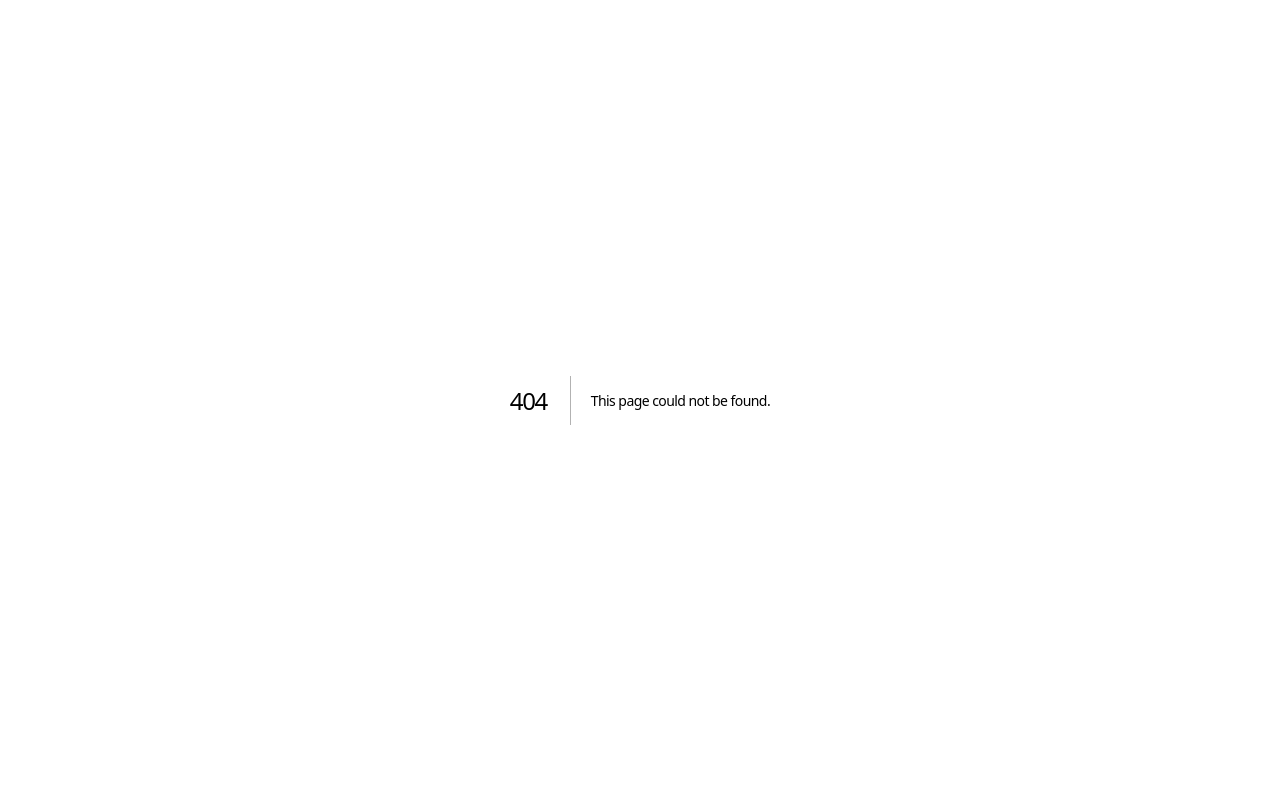
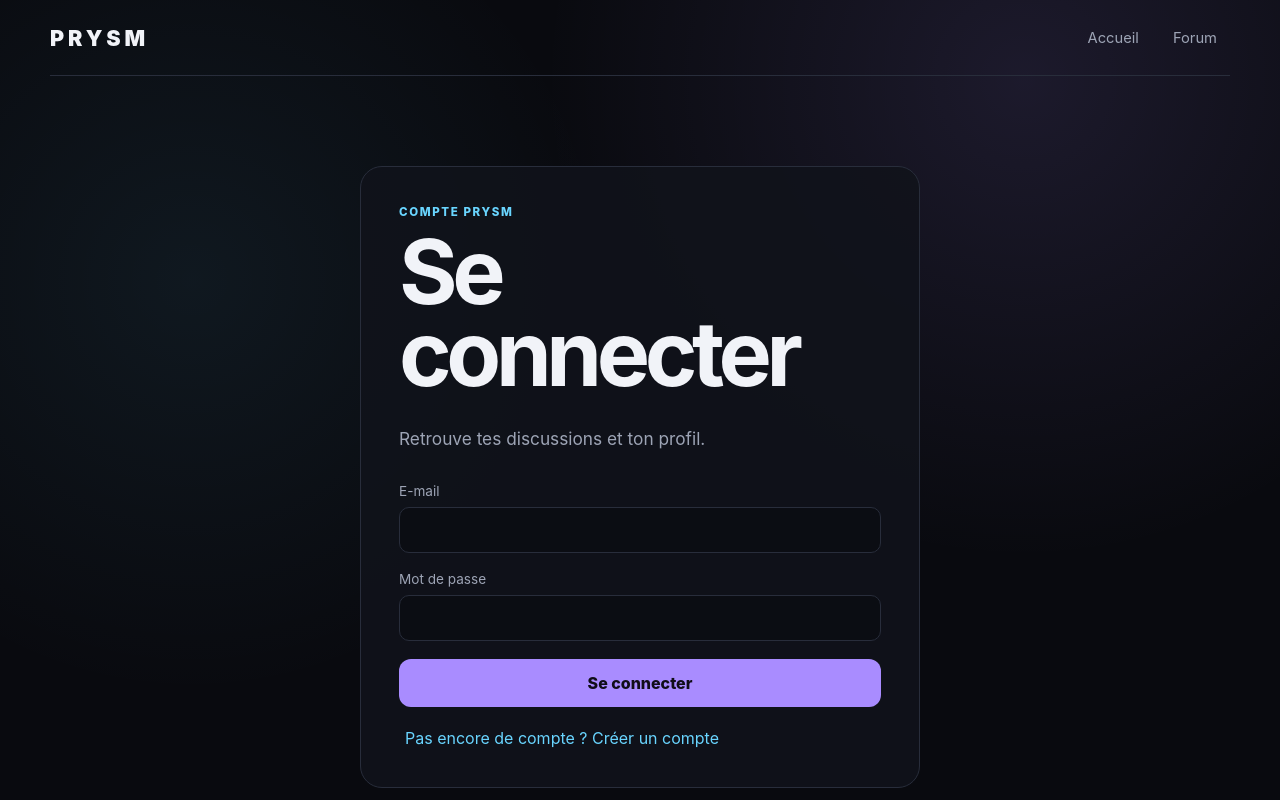
Before and after one commit to LadyOoscar/Prysm-forum, a Next.js app: page /auth in a window 1280 px wide. Before the commit this address had no page. Built offline with nearby package versions, Linux system fonts and the light colour scheme; no server answers.

Commit message:
Add Supabase authentication and profiles

```diff
--- /dev/null
+++ b/app/auth/page.tsx
@@ -0,0 +1,44 @@
+"use client";
+
+import { FormEvent, useState } from "react";
+import Link from "next/link";
+import { createSupabaseBrowser } from "../../lib/supabase-browser";
+
+export default function AuthPage() {
+  const supabase = createSupabaseBrowser();
+  const [mode, setMode] = useState<"login"|"signup">("login");
+  const [email,setEmail]=useState("");
+  const [password,setPassword]=useState("");
+  const [username,setUsername]=useState("");
+  const [message,setMessage]=useState("");
+  const [loading,setLoading]=useState(false);
+
+  async function submit(e:FormEvent){
+    e.preventDefault(); setLoading(true); setMessage("");
+    if(mode==="signup"){
+      const {error}=await supabase.auth.signUp({email,password,options:{data:{username,display_name:username}}});
+      setMessage(error ? error.message : "Compte créé. Vérifie ton e-mail si la confirmation est activée.");
+    } else {
+      const {error}=await supabase.auth.signInWithPassword({email,password});
+      if(error) setMessage(error.message); else window.location.href="/profil";
+    }
+    setLoading(false);
+  }
+
+  return <main className="shell auth-shell">
+    <header className="topbar"><Link className="brand" href="/">PRYSM</Link><nav><Link href="/">Accueil</Link><Link href="/forum">Forum</Link></nav></header>
+    <section className="auth-card">
+      <p className="eyebrow">Compte PRYSM</p>
+      <h1>{mode==="login"?"Se connecter":"Créer un compte"}</h1>
+      <p className="lead">{mode==="login"?"Retrouve tes discussions et ton profil.":"Rejoins la communauté et participe aux discussions."}</p>
+      <form onSubmit={submit}>
+        {mode==="signup" && <label>Pseudo<input required minLength={2} maxLength={32} value={username} onChange={e=>setUsername(e.target.value)} /></label>}
+        <label>E-mail<input required type="email" value={email} onChange={e=>setEmail(e.target.value)} /></label>
+        <label>Mot de passe<input required minLength={8} type="password" value={password} onChange={e=>setPassword(e.target.value)} /></label>
+        <button className="button primary" disabled={loading}>{loading?"Patiente…":mode==="login"?"Se connecter":"Créer mon compte"}</button>
+      </form>
+      {message && <div className="notice">{message}</div>}
+      <button className="switch" onClick={()=>{setMode(mode==="login"?"signup":"login");setMessage("")}}>{mode==="login"?"Pas encore de compte ? Créer un compte":"Déjà un compte ? Se connecter"}</button>
+    </section>
+  </main>;
+}
--- a/app/globals.css
+++ b/app/globals.css
@@ -71,3 +71,5 @@ footer { padding: 35px 0 60px; color: #666d7e; font-size: .78rem; }
 
 @media (max-width: 900px) { .cards { grid-template-columns: repeat(2, 1fr); } .post { grid-template-columns: 1fr; } .post-author { border-right: 0; border-bottom: 1px solid var(--line); } }
 @media (max-width: 760px) { .topbar { padding: 18px 0; align-items: flex-start; gap: 18px; flex-direction: column; } nav { width: 100%; overflow-x: auto; } nav a { white-space: nowrap; } .hero, .feature { grid-template-columns: 1fr; } .hero { padding: 60px 0; } .cards { grid-template-columns: 1fr; } .prism { min-height: 280px; } .page-head { padding-top: 55px; } }
+
+.auth-shell{min-height:100vh}.auth-card{max-width:560px;margin:90px auto;padding:38px;border:1px solid var(--line);border-radius:22px;background:rgba(17,19,27,.88)}.auth-card form{display:grid;gap:18px;margin-top:30px}.auth-card label{display:grid;gap:8px;color:var(--muted);font-size:.85rem}.auth-card input{width:100%;padding:14px;border:1px solid var(--line);border-radius:10px;background:#0b0d13;color:var(--text);font:inherit;outline:none}.auth-card input:focus{border-color:var(--accent)}.auth-card button{font:inherit}.switch{margin-top:20px;border:0;background:none;color:var(--accent2);cursor:pointer}.profile-box{margin-top:30px;padding:30px;border:1px solid var(--line);border-radius:18px;background:rgba(17,19,27,.8)}.profile-box h2{font-size:2rem;margin:18px 0 8px}.profile-box p{color:var(--muted);margin-bottom:25px}
--- /dev/null
+++ b/lib/supabase-browser.ts
@@ -0,0 +1,8 @@
+import { createBrowserClient } from "@supabase/ssr";
+
+export function createSupabaseBrowser() {
+  return createBrowserClient(
+    process.env.NEXT_PUBLIC_SUPABASE_URL!,
+    process.env.NEXT_PUBLIC_SUPABASE_PUBLISHABLE_KEY!
+  );
+}
```
Also changed, not shown: app/profil/page.tsx (added, +12 -0 lines), middleware.ts (added, +12 -0 lines), package.json (+1 -22 lines).
